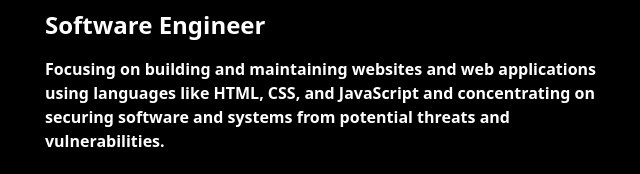
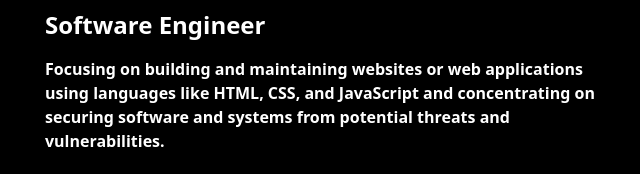
Before and after one commit to Shukazuby/Shuka-Zuby-Portfolio, a website: page index.html in a window 1280 px wide. Shown: the part 311-485 px from the top of the page, 11-651 px from the left. Drawn offline with nearby package versions, Linux system fonts and the light colour scheme.

Commit message:
grammertical error

```diff
--- a/index.html
+++ b/index.html
@@ -40,7 +40,7 @@
                     <h1 class="text-white text-4xl font-bold pb-4">Hi, My Name is <span class="text-yellow-500">Zubaidat Shuka</span></h1>
                     <h2 class="text-2xl pb-4 font-bold">Software Engineer</h2>
                     <h4 class="font-bold inline text-base">
-                       Focusing on building and maintaining websites and web applications using languages like HTML, CSS, and JavaScript and concentrating on securing software and systems from potential threats and vulnerabilities.
+                       Focusing on building and maintaining websites or web applications using languages like HTML, CSS, and JavaScript and concentrating on securing software and systems from potential threats and vulnerabilities.
                       </h4>
                     <br> <br>
                   <div class="flex gap-4 lg:flex-row text-center">
```
